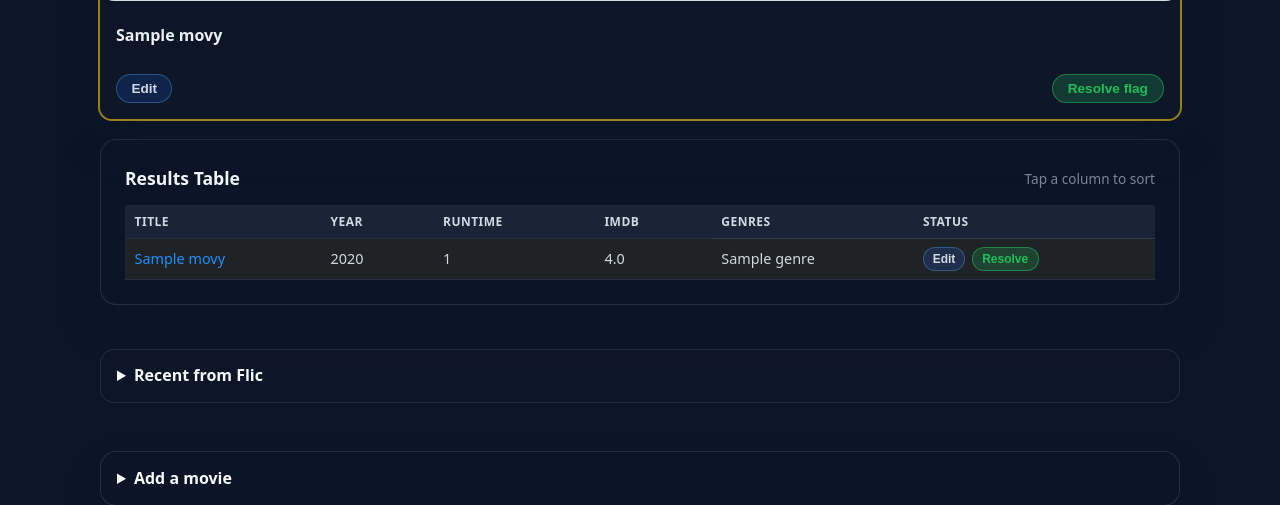
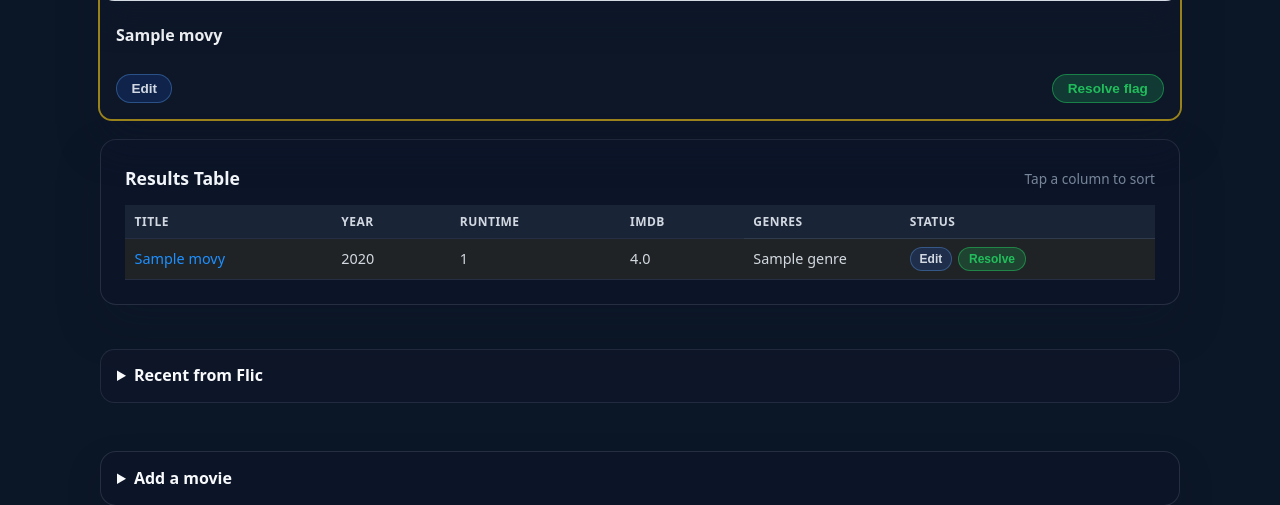
Before and after one commit to cmsjade5000/Vault966R2, a FastAPI app: page /ui/movies in a window 1280 px wide. Shown: the part 3216-3721 px from the top of the page. Run offline with FastAPI, Linux system fonts and the light colour scheme; tables that the repository leaves empty hold one stand-in row (values such as "Sample post"); grey boxes marked "Sample" are stand-in pictures.

Commit message:
Adjust genre column width in results table

```diff
--- a/static/css/movies.css
+++ b/static/css/movies.css
@@ -1382,6 +1382,16 @@
   text-decoration: underline;
 }
 
+.data-table__col-genres {
+  width: 20ch;
+}
+
+.data-table__cell-genres {
+  max-width: 22ch;
+  white-space: normal;
+  overflow-wrap: anywhere;
+}
+
 @media (max-width: 720px) {
   .table-card__header {
     flex-direction: column;
--- a/templates/partials/movies/results_table.html
+++ b/templates/partials/movies/results_table.html
@@ -11,7 +11,7 @@
           <th scope="col" data-sort-key="year" data-sort-type="number" aria-sort="none">Year</th>
           <th scope="col" data-sort-key="runtime" data-sort-type="number" aria-sort="none">Runtime</th>
           <th scope="col" data-sort-key="rating" data-sort-type="number" aria-sort="none">IMDb</th>
-          <th scope="col">Genres</th>
+          <th scope="col" class="data-table__col-genres">Genres</th>
           <th scope="col">Status</th>
         </tr>
       </thead>
@@ -40,7 +40,7 @@
           <td data-label="Year">{{ movie.year or '—' }}</td>
           <td data-label="Runtime">{{ movie.runtime or '—' }}</td>
           <td data-label="IMDb">{{ movie.imdb_rating or '—' }}</td>
-          <td data-label="Genres">{{ genre_names | join(', ') if genre_names else '—' }}</td>
+          <td data-label="Genres" class="data-table__cell-genres">{{ genre_names | join(', ') if genre_names else '—' }}</td>
           <td data-label="Status">
             <div class="table-actions">
               <button
```
